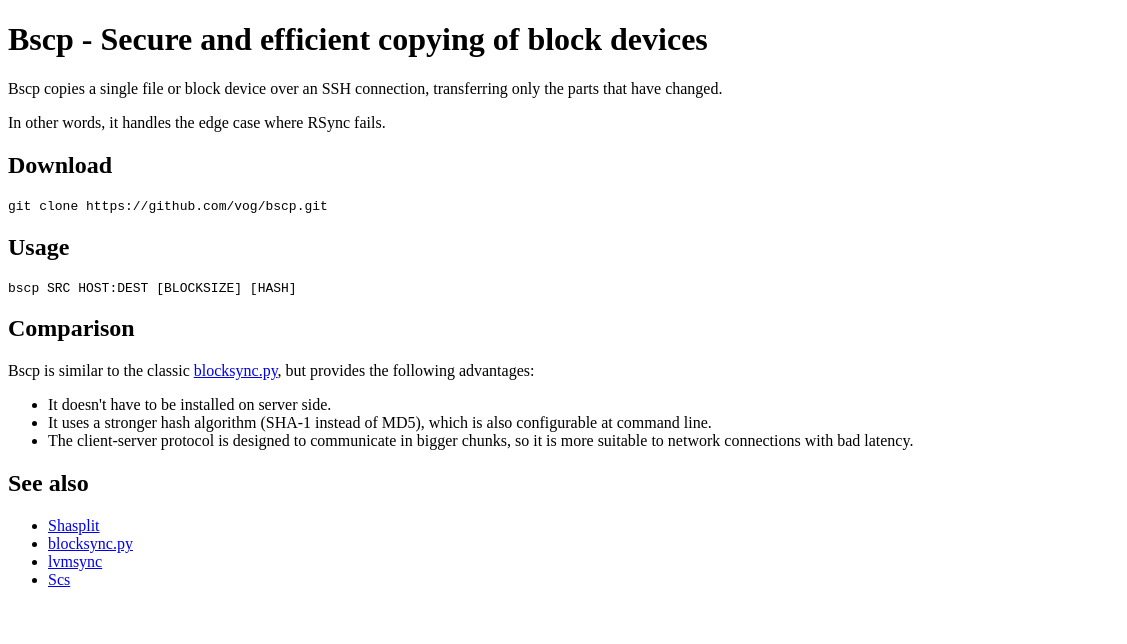
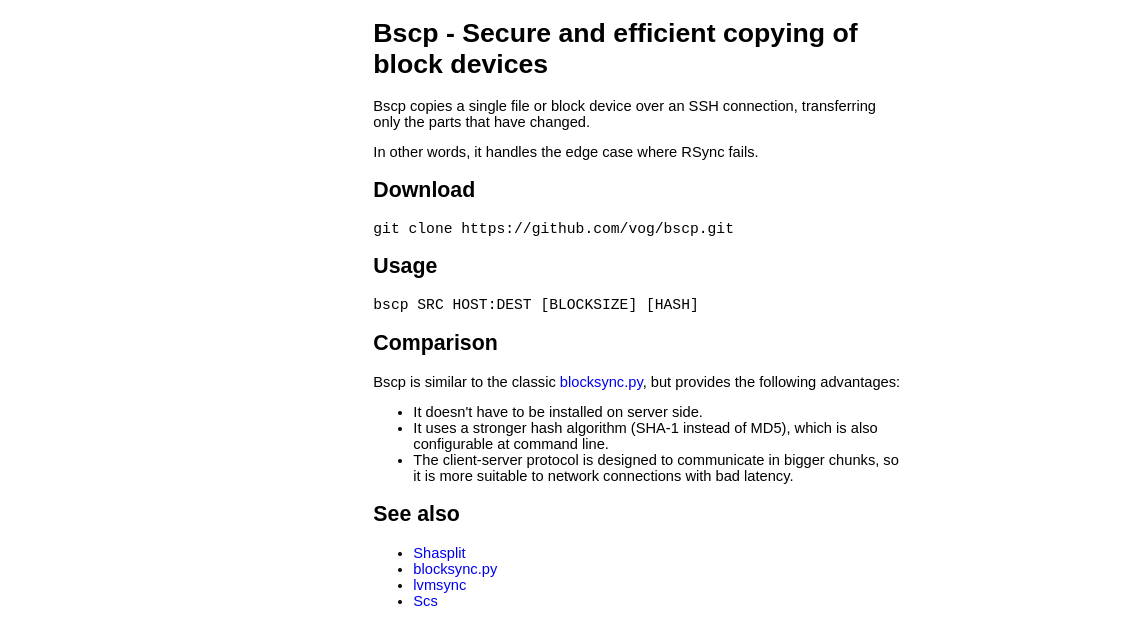
Before and after one commit to bscp-tool/bscp, a plain HTML site: page index.html in a window 1280 px wide. Shown: the full height of the page, 0-1127 px from the left. Drawn offline with Linux system fonts and the light colour scheme.

Commit message:
Improve style

```diff
--- a/index.html
+++ b/index.html
@@ -4,6 +4,25 @@
     <meta http-equiv="Content-Type" content="text/html;charset=utf-8">
     <title>Bscp - Secure and efficient copying of block devices</title>
     <style>
+      body {
+        font-family: sans-serif;
+        font-size: 11pt;
+        margin-left: auto;
+        margin-right: auto;
+        width: 400pt;
+      }
+      h1 {
+        font-size: 20pt;
+      }
+      h2 {
+        font-size: 16pt;
+      }
+      a {
+        text-decoration: none;
+      }
+      a:hover {
+        text-decoration: underline;
+      }
       .ribbon {
         position: absolute;
         top: 0;
```
